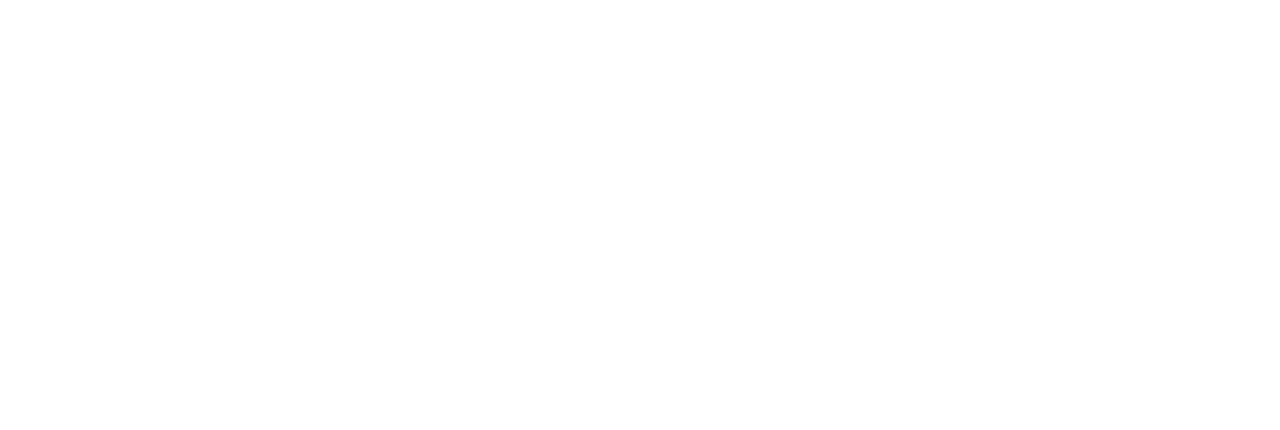
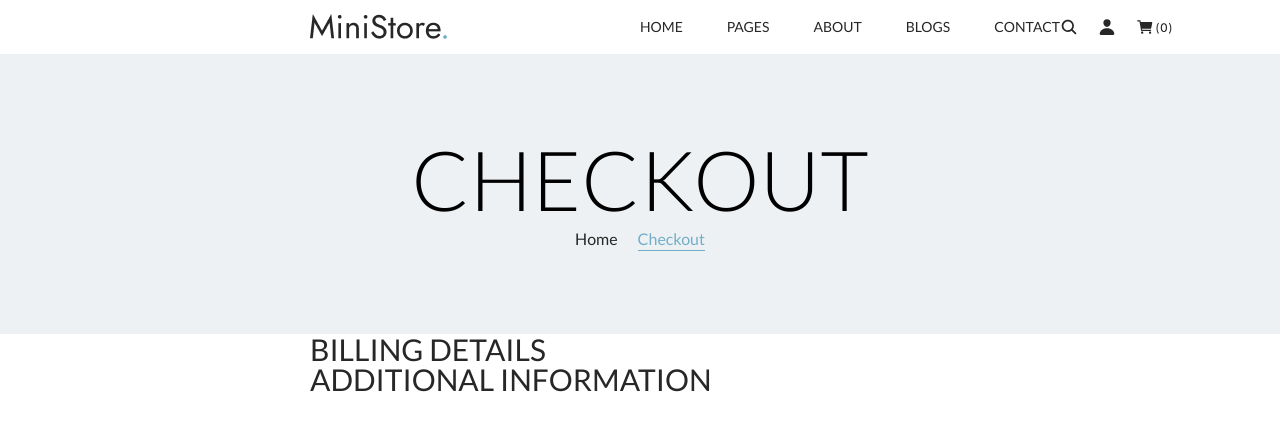
Before and after one commit to SerhiiSalii/project_ministore, a plain HTML site: page src/pages/checkout.html in a window 1280 px wide. Drawn offline with Linux system fonts and the light colour scheme.

Commit message:
few features

```diff
--- a/src/pages/checkout.html
+++ b/src/pages/checkout.html
@@ -0,0 +1,60 @@
+<!DOCTYPE html>
+<html lang="en">
+<head>
+    <meta charset="UTF-8">
+    <meta name="viewport" content="width=device-width, initial-scale=1.0">
+    <title>Shop</title>
+    <link rel="stylesheet" href="../css/reset.css">
+    <link rel="stylesheet" href="../css/style.css">
+    <link rel="preconnect" href="https://fonts.googleapis.com">
+    <link rel="preconnect" href="https://fonts.gstatic.com" crossorigin>
+    <link href="https://fonts.googleapis.com/css2?family=Lato:ital,wght@0,100;0,300;0,400;0,700;0,900;1,100;1,300;1,400;1,700;1,900&display=swap" rel="stylesheet">
+</head>
+<body>
+    <header class="header">
+        <a href="#" class="header__logo logo">
+            <img src="../img/MiniStore_logo.png" alt="" class="header__img">
+        </a>
+        <nav class="navigation">
+            <ul class="navigation__menu">
+                <li class="navigation__item"><a href="#" class="navigation__link">home</a></li>
+                <li class="navigation__item"><a href="#" class="navigation__link">pages</a></li>
+                <li class="navigation__item"><a href="#" class="navigation__link">about</a></li>
+                <li class="navigation__item"><a href="#" class="navigation__link">blogs</a></li>
+                <li class="navigation__item"><a href="#" class="navigation__link">contact</a></li>
+            </ul>
+        </nav>
+        <div class="header__icons">
+            <img src="../icons/glass.svg" alt="#">
+            <img src="../icons/person.svg" alt="#">
+            <img src="../icons/cart.svg" alt="#">
+        </div>
+    </header>
+    <main>
+        <div class="top-section">
+            <h1 class="title-h1">Checkout</h1>
+            <div class="top-section__breadcrumbs">
+                <a class="top-section__link" href="/">Home</a>
+                <p class="top-section__current-page">Checkout</p>
+            </div>
+        </div>
+        <section class="checkout">
+            <div class="checkout__container container">
+                <div class="billing-block">
+                    <h3 class="title-h3">
+                        Billing Details
+                    </h3>
+                </div>
+                <div class="additional-block">
+                    <h3 class="title-h3">
+                        Additional Information
+                    </h3>
+                </div>
+            </div>
+            <div class="cart-block">
+
+            </div>
+        </section>
+    </main>
+</body>
+</html>
--- a/src/scss/layout/_navigation.scss
+++ b/src/scss/layout/_navigation.scss
@@ -20,9 +20,9 @@
 
     &__link {
         text-decoration: none;
-        transition: all 0.3s;
+        transition: all 0.3s ease;
 
-        &:active,
+        &:link,
         &:visited {
             color: $color-black;
         }
--- a/src/scss/pages/_shop.scss
+++ b/src/scss/pages/_shop.scss
@@ -1,7 +1,7 @@
 .product-list {
     display: grid;
     grid-template-rows: max-content repeat(3, 1fr);
-    grid-template-columns: repeat(auto-fill, minmax(min-content, 31rem));
+    grid-template-columns: repeat(auto-fill, minmax(auto, 31rem));
     margin: 12rem 0rem;
     gap: 2rem;
     &__info {
@@ -42,6 +42,7 @@
             color: $color-black;
             font-size: 1.6rem;
             text-transform: capitalize;
+            transition: all .3s ease;
         }
         &:hover {
             color: $color-blue;
@@ -54,5 +55,12 @@
         width: 5.3rem;
         height: 5.3rem;
         background-color: $color-black;
+        border: none;
+        &:hover {
+            cursor: pointer;
+        }
+        &:active {
+            transform: translateY(.1rem);
+        }
     }
 }
--- a/src/scss/style.scss
+++ b/src/scss/style.scss
@@ -20,3 +20,4 @@
 
 @import "pages/about.scss";
 @import "pages/shop.scss";
+@import "pages/checkout.scss";
```
Also changed, not shown: src/pages/shop.html (+5 -5 lines), src/css/style.css, src/scss/pages/_checkout.scss (added), 1 other file.
